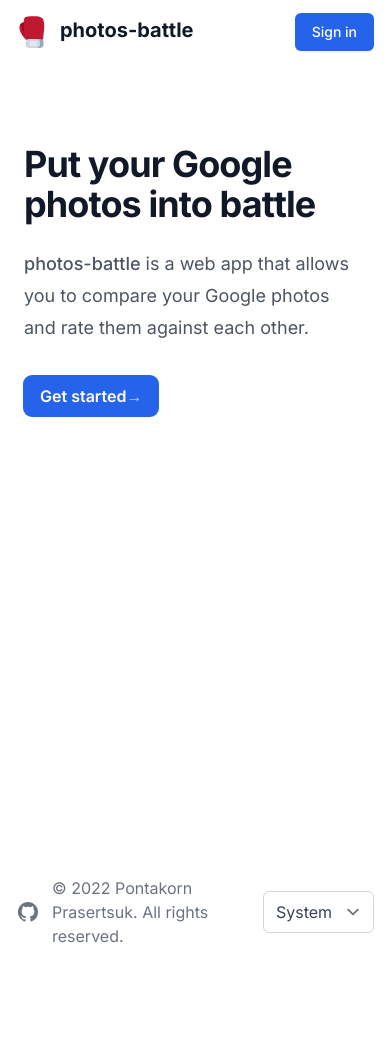
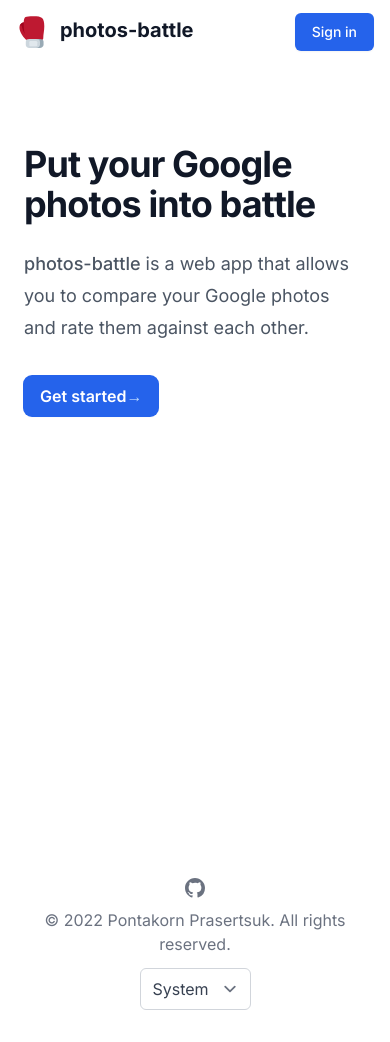
Before and after one commit to peppapighs/photos-battle, a Next.js app: page / in a window 390 px wide. Before the commit the page ends 980 px from the top, so only its background shows below. Built offline with nearby package versions, Linux system fonts and the light colour scheme; no server answers.

Commit message:
:lipstick: adjust footer UI

```diff
--- a/components/layout/Footer.tsx
+++ b/components/layout/Footer.tsx
@@ -21,8 +21,8 @@ export default function Footer() {
         Footer
       </h2>
       <div className="mx-auto max-w-5xl py-8 px-4 sm:px-6 lg:py-12 lg:px-8">
-        <div className="flex items-center justify-between">
-          <div className="flex items-center">
+        <div className="flex flex-col items-center justify-between sm:flex-row">
+          <div className="flex flex-col items-center text-center sm:flex-row sm:text-left">
             <a
               className="text-gray-500 hover:text-gray-600 dark:text-gray-400 dark:hover:text-gray-300"
               href="https://github.com/peppapighs/photos-battle"
@@ -43,11 +43,11 @@ export default function Footer() {
                 />
               </svg>
             </a>
-            <p className="ml-3 text-base text-gray-500 dark:text-gray-400">
+            <p className="mt-2 text-base text-gray-500 dark:text-gray-400 sm:mt-0 sm:ml-3">
               &copy; 2022 Pontakorn Prasertsuk. All rights reserved.
             </p>
           </div>
-          <div className="ml-3 flex-shrink-0">
+          <div className="mt-3 flex-shrink-0 sm:mt-0 sm:ml-3">
             <div>
               <label htmlFor="theme" className="sr-only">
                 Theme
```
